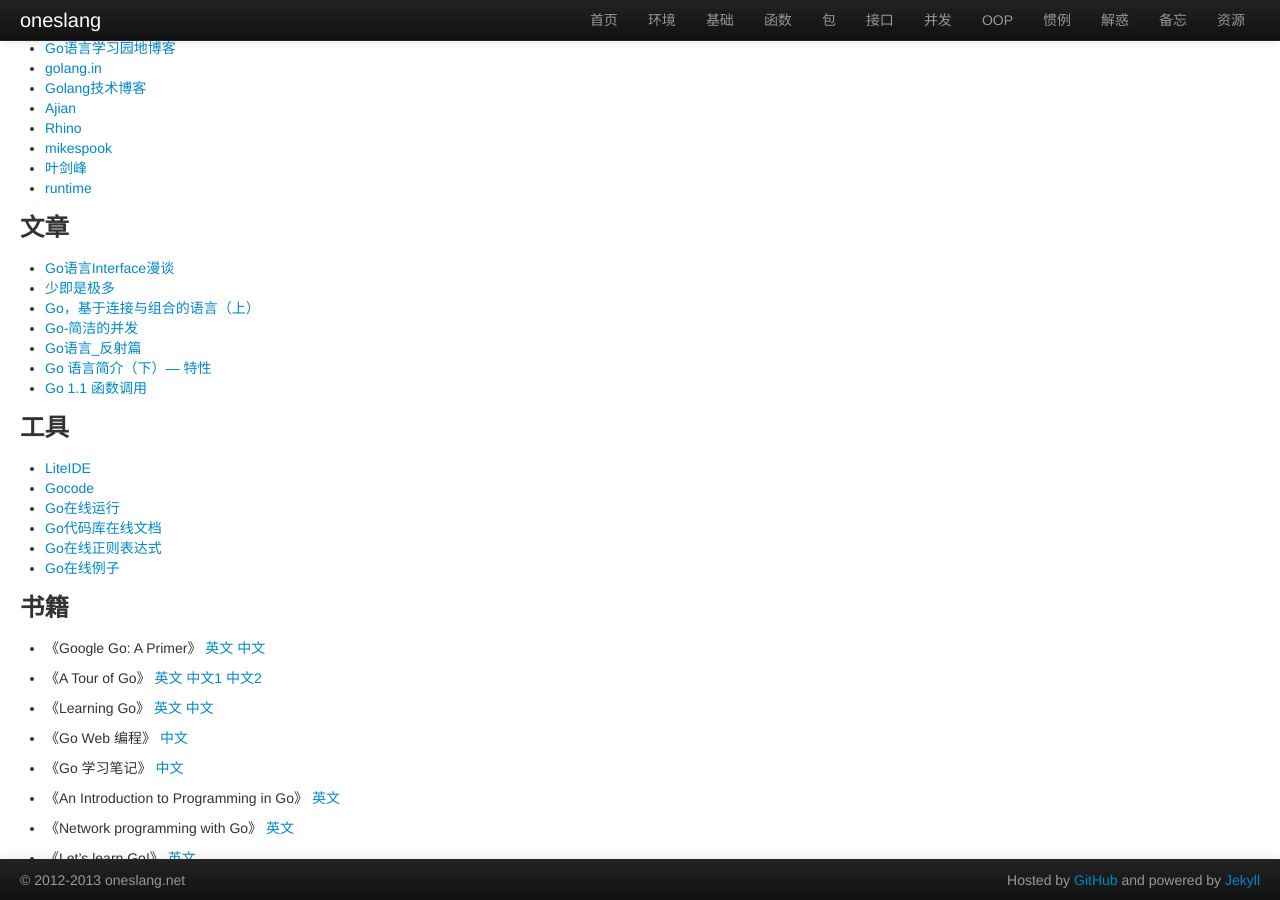
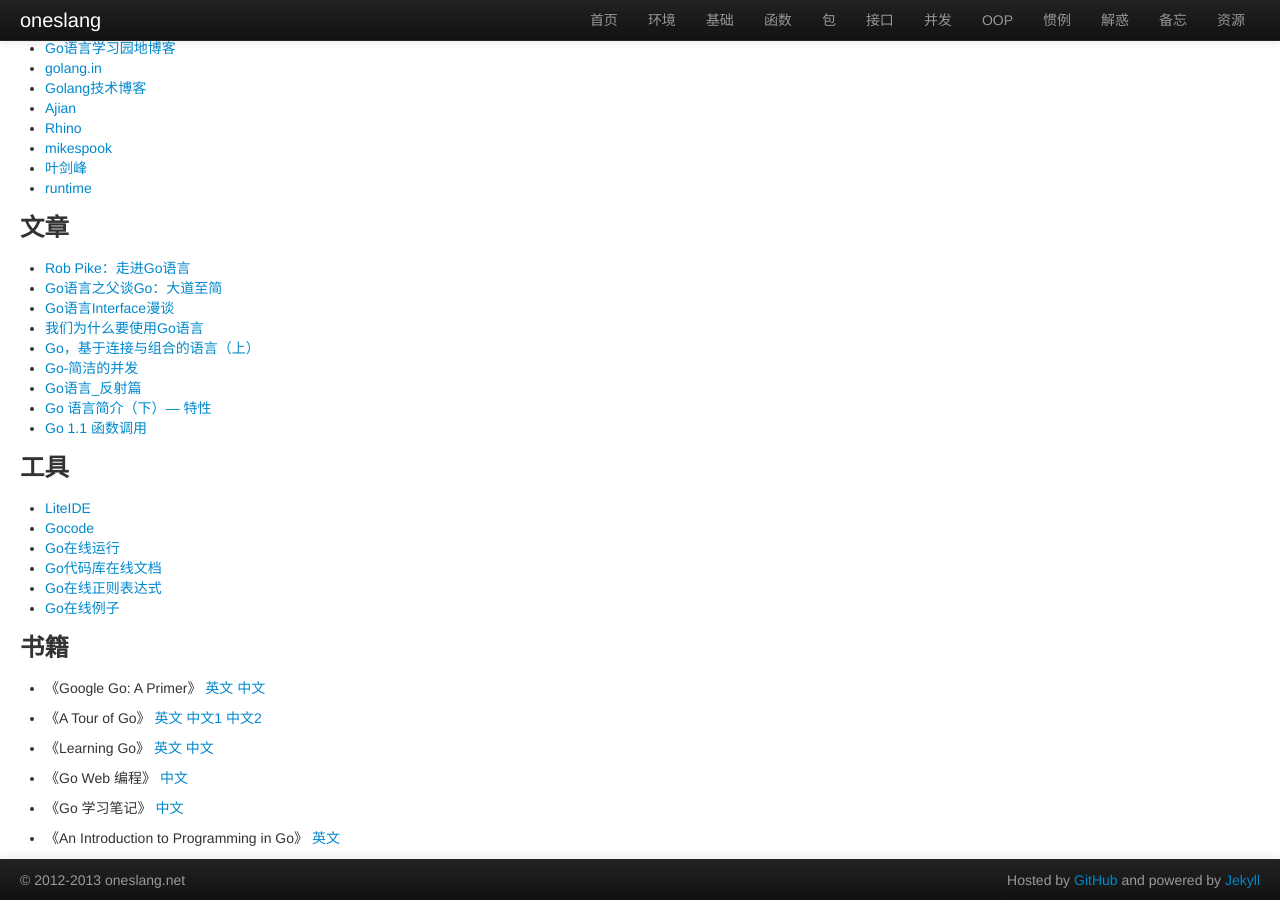
Before and after one commit to oneslang/oneslang.net, a Jekyll site: the page built from golang/resource.md, in a window 1280 px wide and 900 px high, scrolled down 436 px. Built offline with Jekyll 4.4.1, drawn with Linux system fonts in a browser that asks for light colours.

Commit message:
add resources

```diff
--- a/golang/resource.md
+++ b/golang/resource.md
@@ -25,8 +25,10 @@ title: 资源
 * [runtime](http://runtime.diandian.com/)
 
 ### 文章
+* [Rob Pike：走进Go语言](http://www.csdn.net/article/2012-11-01/2811380-Go-in-Google)
+* [Go语言之父谈Go：大道至简](http://www.csdn.net/article/2012-07-04/2807113-less-is-exponentially-more)
 * [Go语言Interface漫谈](http://www.infoq.com/cn/articles/go-interface-talk)
-* [少即是极多](http://coolshell.cn/articles/7771.html)
+* [我们为什么要使用Go语言](http://www.csdn.net/article/2012-08-15/2808669)
 * [Go，基于连接与组合的语言（上）](http://www.infoq.com/cn/articles/go-based-on-connection-combination-language-1)
 * [Go-简洁的并发](http://www.yankay.com/go-clear-concurreny)
 * [Go语言_反射篇](http://www.cnblogs.com/yjf512/archive/2012/06/10/2544391.html)
```
